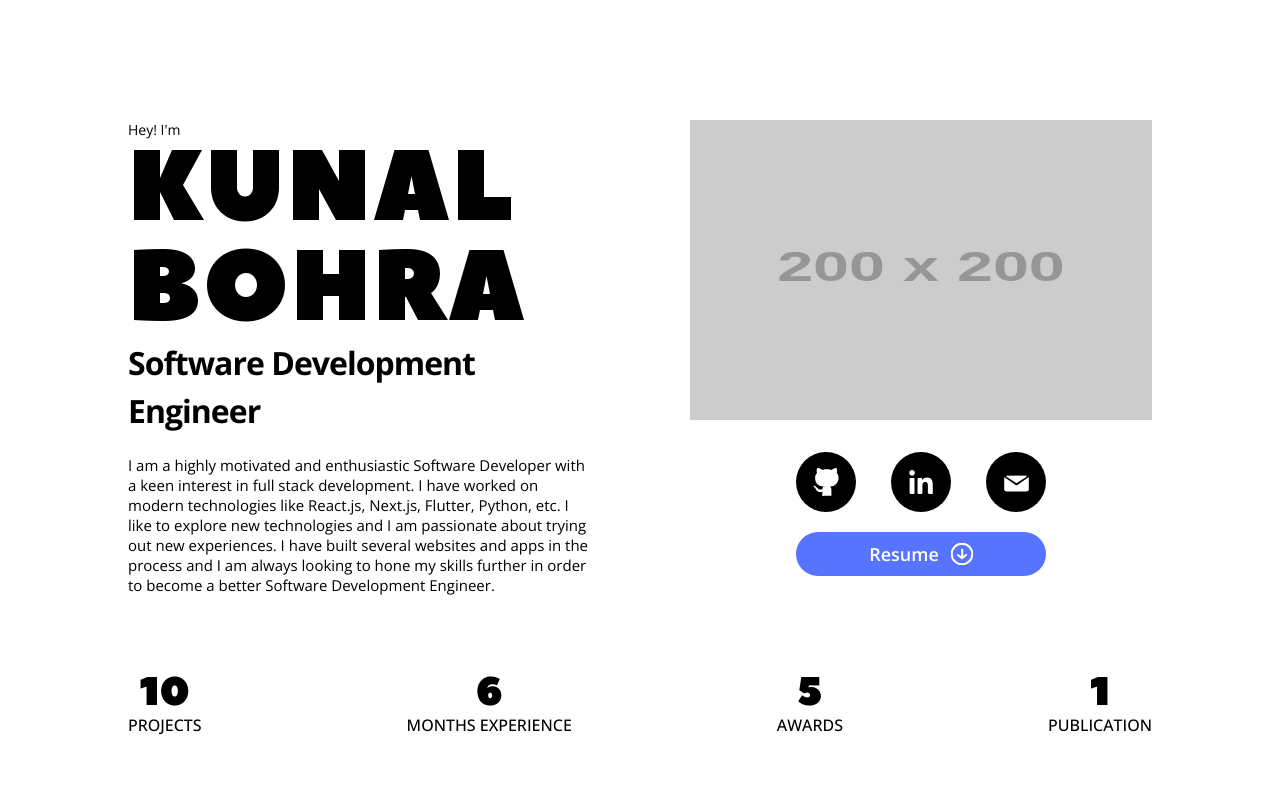
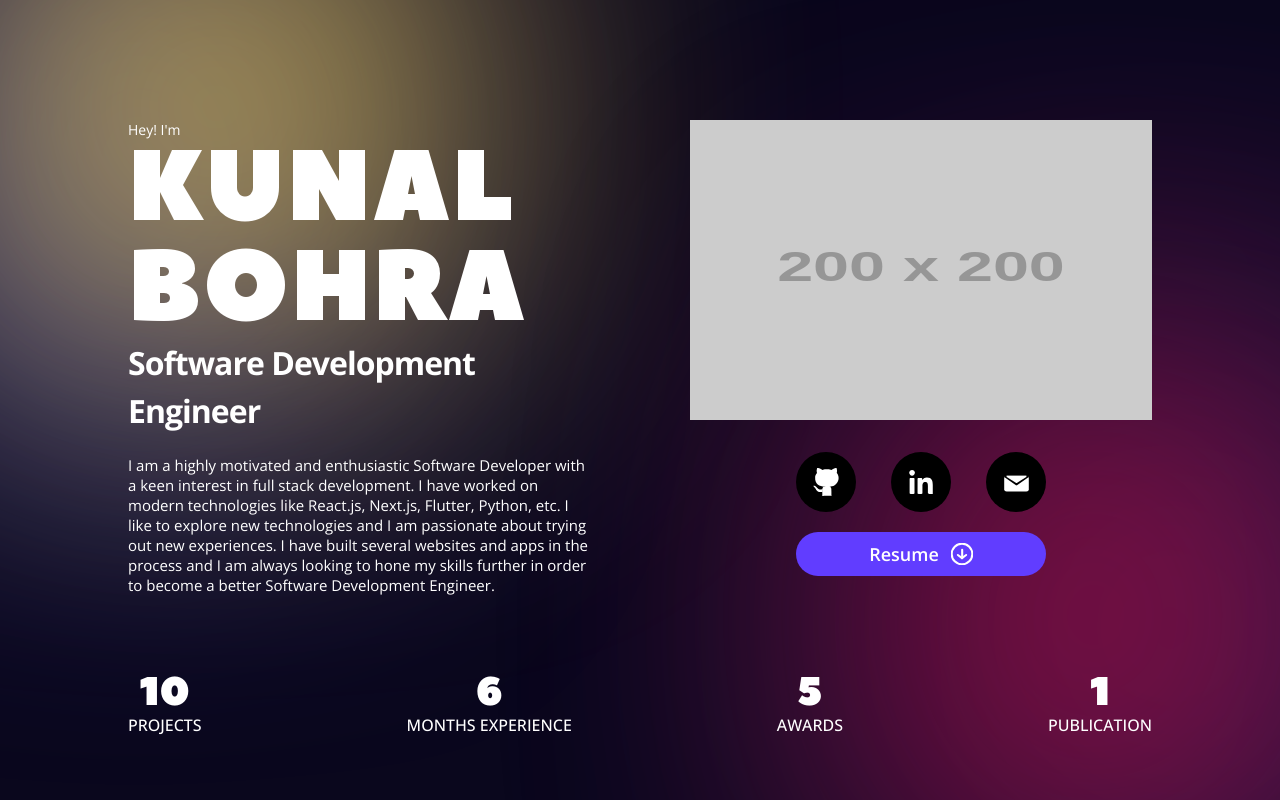
Before and after one commit to ItsTheKayBee/portfolio, a Next.js app: page / in a window 1280 px wide. Shown: the top 800 px of the page. Built offline with nearby package versions, Linux system fonts and the light colour scheme.

Commit message:
Bg change

```diff
--- a/src/components/about/index.module.scss
+++ b/src/components/about/index.module.scss
@@ -1,11 +1,16 @@
+@use "sass:list";
+
 @import "styles/variables";
 
 .about {
   display: flex;
   flex-direction: column;
   height: 100vh;
+  width: 100%;
   justify-content: space-between;
   padding-top: 120px;
+  overflow: hidden;
+  position: relative;
   @media (max-width: 768px) {
     height: auto;
     padding-top: 60px;
@@ -14,11 +19,12 @@
     display: flex;
     gap: 20px 100px;
     flex-wrap: wrap;
-
+    z-index: 1;
     .content {
       display: flex;
       flex-direction: column;
       flex: 1;
+      color: white;
       .name {
         font-size: 100px;
         font-family: Peace;
--- a/src/components/stats/index.module.scss
+++ b/src/components/stats/index.module.scss
@@ -2,6 +2,8 @@
   display: flex;
   justify-content: space-between;
   padding: 24px 0;
+  color: white;
+  z-index: 1;
   @media (max-width: 768px) {
     display: grid;
     grid-template-columns: 120px 120px;
--- a/src/helpers/constants.ts
+++ b/src/helpers/constants.ts
@@ -28,3 +28,5 @@ export const SVG_CLIP_PATHS: string[] = [
 	'M55.4,-55.3C70.8,-40.1,81.5,-20,76.1,-5.4C70.7,9.3,49.3,18.6,34,29.7C18.6,40.7,9.3,53.6,-5.7,59.2C-20.6,64.9,-41.2,63.4,-55.1,52.3C-68.9,41.2,-75.9,20.6,-75.3,0.6C-74.7,-19.5,-66.6,-39,-52.8,-54.2C-39,-69.4,-19.5,-80.3,0.3,-80.6C20,-80.9,40.1,-70.5,55.4,-55.3Z',
 	'M40.7,-49.3C47.7,-33.6,45.1,-16.8,44.6,-0.5C44,15.7,45.6,31.4,38.5,37.7C31.4,44,15.7,40.9,-2.2,43.1C-20.2,45.3,-40.3,52.9,-56.6,46.6C-73,40.3,-85.4,20.2,-86.5,-1.1C-87.6,-22.3,-77.3,-44.6,-60.9,-60.4C-44.6,-76.1,-22.3,-85.2,-2.8,-82.4C16.8,-79.7,33.6,-65,40.7,-49.3Z'
 ]
+
+export const TOTAL_NUMBER_OF_SECTIONS = 7
--- a/src/pages/_app.tsx
+++ b/src/pages/_app.tsx
@@ -1,6 +1,8 @@
 import dynamic from 'next/dynamic'
+import { portfolioDataObject, statsData } from 'data'
 import '../styles/globals.scss'
-import { portfolioDataObject, statsData } from 'data'
+import { useEffect, useState } from 'react'
+import { TOTAL_NUMBER_OF_SECTIONS } from 'helpers/constants'
 
 const About = dynamic(() => import('../components/about'))
 const Achievements = dynamic(() => import('../components/achievements'))
@@ -11,8 +13,35 @@ const Publications = dynamic(() => import('../components/publications'))
 const Skills = dynamic(() => import('../components/skills'))
 
 const App = (): JSX.Element => {
+	const [currentSection, setCurrentSection] = useState(0)
+
+	useEffect(() => {
+		window.addEventListener('wheel', scroller)
+		return () => window.removeEventListener('wheel', scroller)
+	}, [])
+
+	const scroller = (e: WheelEvent) => {
+		console.log(e)
+		setCurrentSection(s => {
+			if (e.deltaY > 0 && s < TOTAL_NUMBER_OF_SECTIONS - 1) return s + 1
+			else if (e.deltaY < 0 && s > 0) return s - 1
+			else return s
+		})
+	}
+
 	return (
 		<main className='main'>
+			<div className='bg'>
+				{Array(4)
+					.fill(0)
+					.map((_, key) => (
+						<div
+							className={'aurora aurora-' + (currentSection + 1)}
+							key={key}
+						/>
+					))}
+			</div>
+			<div>
 				<About {...portfolioDataObject.about} stats={statsData.stats} />
 				<Experience {...portfolioDataObject.experiences} />
 				<Skills {...portfolioDataObject.skills} />
@@ -20,6 +49,7 @@ const App = (): JSX.Element => {
 				<Achievements {...portfolioDataObject.achievements} />
 				<Publications {...portfolioDataObject.publications} />
 				<Contact {...portfolioDataObject.contact} />
+			</div>
 		</main>
 	)
 }
--- a/src/styles/globals.scss
+++ b/src/styles/globals.scss
@@ -1,3 +1,6 @@
+@import "variables.scss";
+@import "utils.scss";
+
 @font-face {
   font-family: Fuse;
   src: url("../fonts/Fuse-Black.ttf");
@@ -71,6 +74,7 @@ body {
   font-family: OpenSans, Arial, sans-serif;
   font-size: 14px;
   font-weight: 400;
+  overflow-x: hidden;
 }
 
 a {
@@ -83,7 +87,35 @@ a {
 }
 
 .main {
+  background-color: $bg-color;
   padding: 0 10%;
+  overflow-x: hidden;
+  position: relative;
+  height: 100vh;
+  width: 100vw;
+  .bg {
+    .aurora {
+      position: absolute;
+      border-radius: 50%;
+    }
+    @for $j from 1 through 7 {
+      @for $i from 1 through 5 {
+        .aurora-#{$j}:nth-child(#{$i}) {
+          @if $i % 2 == 0 {
+            top: #{rand(-100, 100)}px;
+            left: #{rand(-100, 100)}px;
+          } @else {
+            bottom: #{rand(-150, 150)}px;
+            right: #{rand(-150, 200)}px;
+          }
+          width: #{rand(300, 500)}px;
+          height: #{rand(300, 500)}px;
+          background-color: nth($aurora-array, rand(1, length($aurora-array)));
+          filter: blur(#{rand(150, 200)}px);
+        }
+      }
+    }
+  }
   .col {
     flex: 1;
     flex-direction: column;
--- /dev/null
+++ b/src/styles/utils.scss
@@ -0,0 +1,6 @@
+@function rand($min, $max) {
+  $rand: random();
+  $randomNum: $min + floor($rand * (($max - $min) + 1));
+
+  @return $randomNum;
+}
--- a/src/styles/variables.scss
+++ b/src/styles/variables.scss
@@ -1,4 +1,8 @@
-$blue-color: #5774ff;
-
+$blue-color: #613dff;
 
 $star-color: yellow;
+
+$bg-color: #0a071d;
+
+$aurora-array: #00b7ff, #00e7dd, #eb00ac, #8000ff, #7c5fff, #e700dd, #ce006e, #d60536, #00e769, #ffd833, #8f00d1,
+  #5b65ff, #663fc0;
```
Lines whose indentation alone changed are shown as unchanged.
